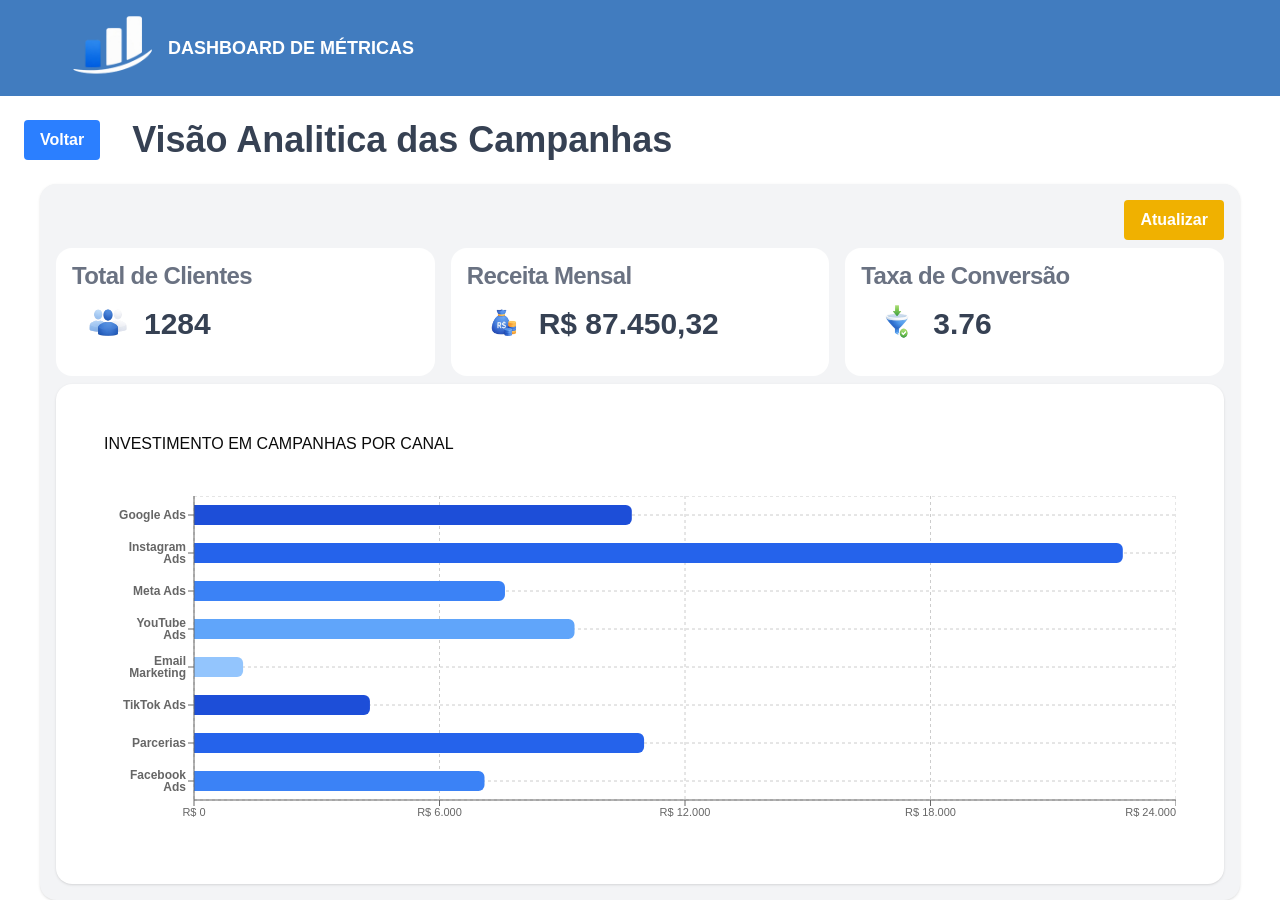
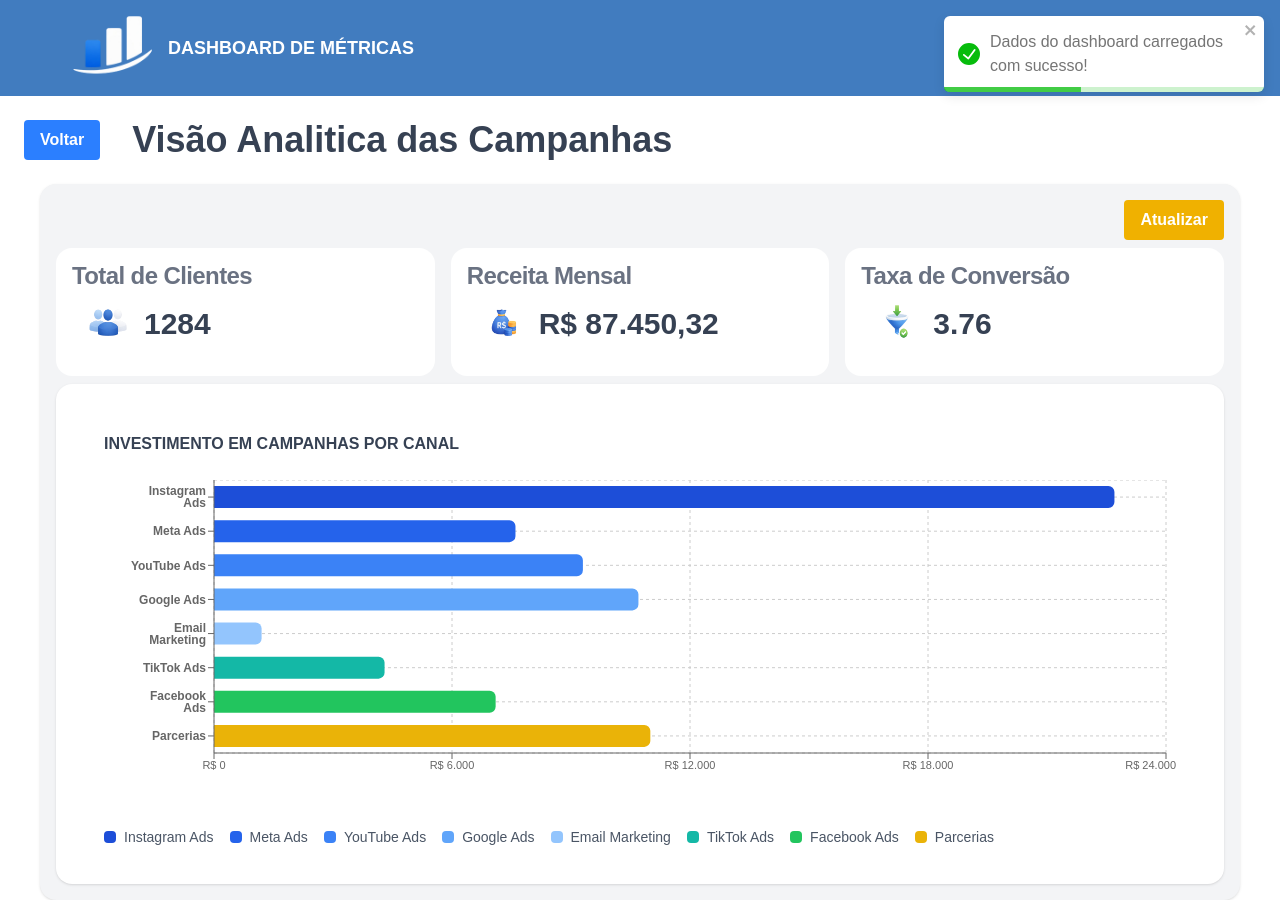
Before and after one commit to claudio-inacio/dashboard-de-metricas, a Next.js app: page /dashboard in a window 1280 px wide. Built offline with nearby package versions, Linux system fonts and the light colour scheme.

Commit message:
fix: graphic corrections and increment toastfy

```diff
--- a/app/components/error/ModalErrorInfo.tsx
+++ b/app/components/error/ModalErrorInfo.tsx
@@ -11,8 +11,6 @@ interface ErrorModalProps {
 }
 
 const ModalErrorInfo = ({ open, title = "Erro", message, onClose }: ErrorModalProps) => {
-
-    console.log('aquiii')
     if (!open) return null;
     return (
         <div className="fixed inset-0 z-50 flex items-center justify-center">
--- a/app/components/graphic/GraphicInvestimentComponent.tsx
+++ b/app/components/graphic/GraphicInvestimentComponent.tsx
@@ -14,47 +14,64 @@ import {
 import DontResultSetDataComponent from "../error/DontResultSetDataComponent";
 import DataErrorRequestComponent from "../error/DataErrorRequestComponent";
 
-const colors = ["#1d4ed8", "#2563eb", "#3b82f6", "#60a5fa", "#93c5fd"];
+const colors = [
+  "#1d4ed8",
+  "#2563eb",
+  "#3b82f6",
+  "#60a5fa",
+  "#93c5fd",
+  "#14b8a6",
+  "#22c55e",
+  "#eab308",
+  "#f97316",
+  "#ef4444",
+];
 
 interface CampaignInvestmentChartProps {
   campaigns?: CampaignData[];
   error: boolean;
 }
 
+
+
 function GraphicInvestimentComponent({
   campaigns = [],
-  error
+  error,
 }: CampaignInvestmentChartProps) {
   const { groupCampaignsByChannel } = useGraphiPreareData();
   const data = groupCampaignsByChannel(campaigns);
 
-console.log({data})
   if (error) {
     return (
-
       <div className="my-20">
-        <DataErrorRequestComponent errorMessage="Erro Interno! Não foi possível carregar o gráfico" />;
-
+        <DataErrorRequestComponent errorMessage="Erro Interno! Não foi possível carregar o gráfico" />
       </div>
-    )
-
+    );
   }
 
   return (
     <div className="w-full h-[350px] md:h-[500px] p-4 md:p-4 lg:p-12 bg-white rounded-2xl shadow">
-      <h3 className="mb-10">INVESTIMENTO EM CAMPANHAS POR CANAL</h3>
+
+      <h3 className="mb-6 font-semibold text-gray-700">
+        INVESTIMENTO EM CAMPANHAS POR CANAL
+      </h3>
+
       {data.length === 0 ? (
-        <DontResultSetDataComponent title="Nenhum dado disponível" messageInfo="Não há dados de campanhas para exibir" />
+        <DontResultSetDataComponent
+          title="Nenhum dado disponível"
+          messageInfo="Não há dados de campanhas para exibir"
+        />
       ) : (
-        <ResponsiveContainer width="100%" height="100%">
+        <>
+          <ResponsiveContainer width="100%" height="80%">
             <BarChart
               data={data}
               layout="vertical"
               margin={{
                 top: 0,
-              right: 0,
-              left: 0,
-              bottom: 70,
+                right: 10,
+                left: 10,
+                bottom: 20,
               }}
             >
               <CartesianGrid strokeDasharray="3 3" />
@@ -74,28 +91,53 @@ console.log({data})
               <YAxis
                 dataKey="channel"
                 type="category"
-              width={90}
+                width={100}
                 tick={{ fontSize: 12, fontWeight: 600 }}
               />
 
               <Tooltip
-              cursor={{ fill: "transparent" }}
+                cursor={false}
+                isAnimationActive={false}
                 contentStyle={{
                   backgroundColor: "white",
                   border: "1px solid #e5e7eb",
                   borderRadius: "8px",
+                  padding: "10px",
                 }}
-              itemStyle={{ color: "#1d4ed8", fontWeight: 600 }}
                 formatter={(_, __, item) => [
                   item.payload.total_investment_fmt,
                   "Investimento",
                 ]}
+                labelFormatter={(label) => `Canal: ${label}`}
+                content={({ payload }) => {
+
+                  if (!payload || !payload.length) return null;
+
+                  const data = payload[0].payload;
+
+                  return (
+                    <div className="bg-white border border-gray-200 rounded-lg p-3 shadow text-sm">
+                      <p className="font-semibold text-gray-700 mb-1">
+                        {data.channel}
+                      </p>
+
+                      <p className="text-gray-600">
+                        Investimento: <span className="font-semibold">{data.total_investment_fmt}</span>
+                      </p>
+
+                      <p className="text-gray-600">
+                        Campanhas: <span className="font-semibold">{data.campaign_count}</span>
+                      </p>
+                    </div>
+                  );
+                }}
               />
 
               <Bar
                 dataKey="total_investment_num"
-              barSize={20}
+                barSize={22}
                 radius={[0, 6, 6, 0]}
+                isAnimationActive={false}
               >
                 {data.map((channel, index) => (
                   <Cell
@@ -106,6 +148,25 @@ console.log({data})
               </Bar>
             </BarChart>
           </ResponsiveContainer>
+
+          {/* legenda */}
+          <div className="flex flex-wrap gap-4 mt-6">
+            {data.map((channel, index) => (
+              <div
+                key={channel.chanelId}
+                className="flex items-center gap-2 text-sm text-gray-600"
+              >
+                <span
+                  className="w-3 h-3 rounded-sm"
+                  style={{
+                    backgroundColor: colors[index % colors.length],
+                  }}
+                />
+                {channel.channel}
+              </div>
+            ))}
+          </div>
+        </>
       )}
     </div>
   );
--- a/app/dashboard/components/DashboardContainer.tsx
+++ b/app/dashboard/components/DashboardContainer.tsx
@@ -9,7 +9,7 @@ import LoadingComponent from "@/app/components/loader/LoadingComponent";
 interface DashboardContainerProps {
   resultSet: DashboardData | null;
   loading: boolean;
-  handleGetDashboardData: () => void;
+  handleGetDashboardData: (props: { isAtualize: boolean }) => void;
 }
 
 export default function DashboardContainer({ handleGetDashboardData, resultSet, loading }: DashboardContainerProps) {
@@ -18,7 +18,7 @@ export default function DashboardContainer({ handleGetDashboardData, resultSet,
     <section className="md:px-10 px-4">
       <div className="w-full p-4 cursor-default bg-gray-100 space-y-2 rounded-2xl shadow ">
         <div className="flex justify-end">
-          <Button disabled={loading} buttontitle="Atualizar" handleFunction={handleGetDashboardData} color="warning" />
+          <Button disabled={loading} buttontitle="Atualizar" handleFunction={() => handleGetDashboardData({ isAtualize: true })} color="warning" />
         </div>
         {loading ? (
           <LoadingComponent title="Carregando dados" messageLoading="Aguarde enquanto buscamos as métricas" />
--- a/app/dashboard/components/DashboardHeader.tsx
+++ b/app/dashboard/components/DashboardHeader.tsx
@@ -6,7 +6,6 @@ import { useRouter } from "next/navigation";
 
 interface DashboardHeaderProps {
   requestLoading: boolean;
-  handleAtualizedata: () => void;
 }
 
 export default function DashboardHeader({ requestLoading }: DashboardHeaderProps) {
--- a/app/hooks/useDashboardData.ts
+++ b/app/hooks/useDashboardData.ts
@@ -2,9 +2,11 @@
 import { useState } from "react";
 import { DashboardData } from "../types/dashboardData";
 import LocalStorageUtils from "../utils/LocalStorageUtils"
+import { ToastContainer, toast } from 'react-toastify';
 
-
-
+interface GetDashboardDataProps {
+ isAtualize: boolean;
+}
 
 
 const useDashboardData = () => {
@@ -18,7 +20,7 @@ const useDashboardData = () => {
         setError(false)
     }
 
-    const handleGetDashboardData = async () => {
+    const handleGetDashboardData = async ({ isAtualize = false }: GetDashboardDataProps) => {
         setRequestLoading(true);
         try {
 
@@ -29,6 +31,7 @@ const useDashboardData = () => {
             }
             const json: DashboardData = await response.json();
             LocalStorageUtils.setItem("dashboardData", json);
+            toast.success(isAtualize? "Dados do dashboard atualizados com sucesso!" : 'Dados do dashboard carregados com sucesso!');
             setResultSet(json);
         }
         catch (error) {
--- a/app/hooks/useGraphiPreareData.ts
+++ b/app/hooks/useGraphiPreareData.ts
@@ -1,28 +1,39 @@
+/* eslint-disable @typescript-eslint/no-explicit-any */
 import { CampaignData, ChannelInvestment } from "../types/dashboardData";
 
+export type ChannelGroupedData = {
+    chanelId: string;
+    channel: string;
+    total_investment_num: number;
+    campaign_count: number;
+};
 
 const useGraphiPreareData = () => {
-    function groupCampaignsByChannel(campaigns: CampaignData[]): ChannelInvestment[] {
-        const grouped: Record<number, ChannelInvestment> = {};
+    function groupCampaignsByChannel(campaigns: CampaignData[]) {
+
+        const grouped: Record<string, ChannelGroupedData> = {};
 
         campaigns.forEach((campaign) => {
-            if (!grouped[campaign.chanelId]) {
-                grouped[campaign.chanelId] = {
-                    chanelId: campaign.chanelId,
-                    channel: campaign.channel,
-                    total_investment: 0,
+
+            const channel = campaign.channel;
+
+            if (!grouped[channel]) {
+                grouped[channel] = {
+                    chanelId: channel,
+                    channel,
                     total_investment_num: 0,
-                    total_investment_fmt: "",
+                    campaign_count: 0,
                 };
             }
 
-            grouped[campaign.chanelId].total_investment += campaign.investment;
+            grouped[channel].total_investment_num += Number(campaign.investment);
+            grouped[channel].campaign_count += 1;
+
         });
 
         return Object.values(grouped).map((item) => ({
             ...item,
-            total_investment_num: item.total_investment,
-            total_investment_fmt: item.total_investment.toLocaleString("pt-BR", {
+            total_investment_fmt: item.total_investment_num.toLocaleString("pt-BR", {
                 style: "currency",
                 currency: "BRL",
             }),
--- a/app/layout.tsx
+++ b/app/layout.tsx
@@ -3,6 +3,9 @@ import { Geist, Geist_Mono } from "next/font/google";
 import "./globals.css";
 import HeaderComponent from "./components/header/HeaderComponent";
 import logoImage from "./assets/img/new-icon.png";
+import 'react-toastify/dist/ReactToastify.css';
+import { ToastContainer } from "react-toastify";
+
 
 const geistSans = Geist({
   variable: "--font-geist-sans",
@@ -31,6 +34,7 @@ export default function RootLayout({
       >
         <HeaderComponent headertitle="DASHBOARD DE MÉTRICAS" imageIcon={logoImage} />
         {children}
+        <ToastContainer />
       </body>
     </html>
   );
```
Also changed, not shown: app/dashboard/page.tsx (+8 -5 lines). Lines whose indentation alone changed are shown as unchanged.
